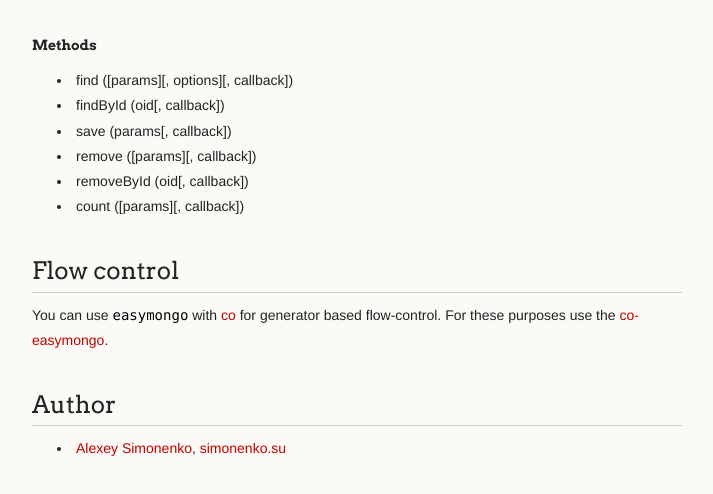
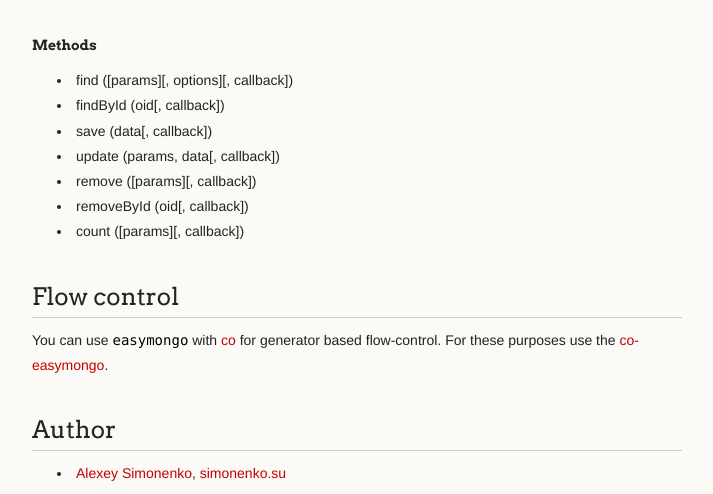
Before and after one commit to meritt/easymongo, a plain HTML site: page index.html in a window 1280 px wide. Shown: the part 3224-3718 px from the top of the page, without its empty margins (278-991 px from the left). Drawn offline with Linux system fonts and the light colour scheme.

```diff
--- a/index.html
+++ b/index.html
@@ -114,7 +114,8 @@
 <ul>
 <li>find ([params][, options][, callback])</li>
 <li>findById (oid[, callback])</li>
-<li>save (params[, callback])</li>
+<li>save (data[, callback])</li>
+<li>update (params, data[, callback])</li>
 <li>remove ([params][, callback])</li>
 <li>removeById (oid[, callback])</li>
 <li>count ([params][, callback])</li>
```
Also changed, not shown: params.json (+1 -1 lines).
